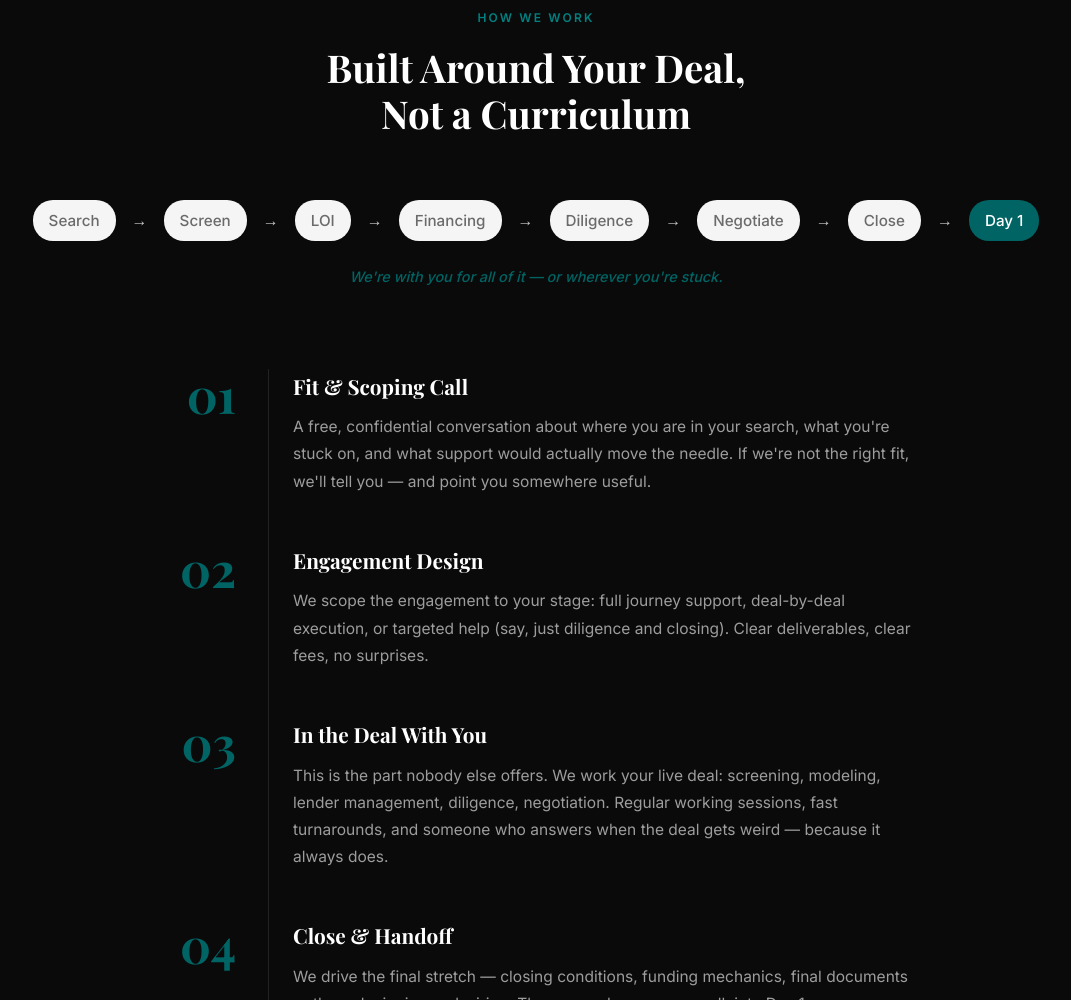
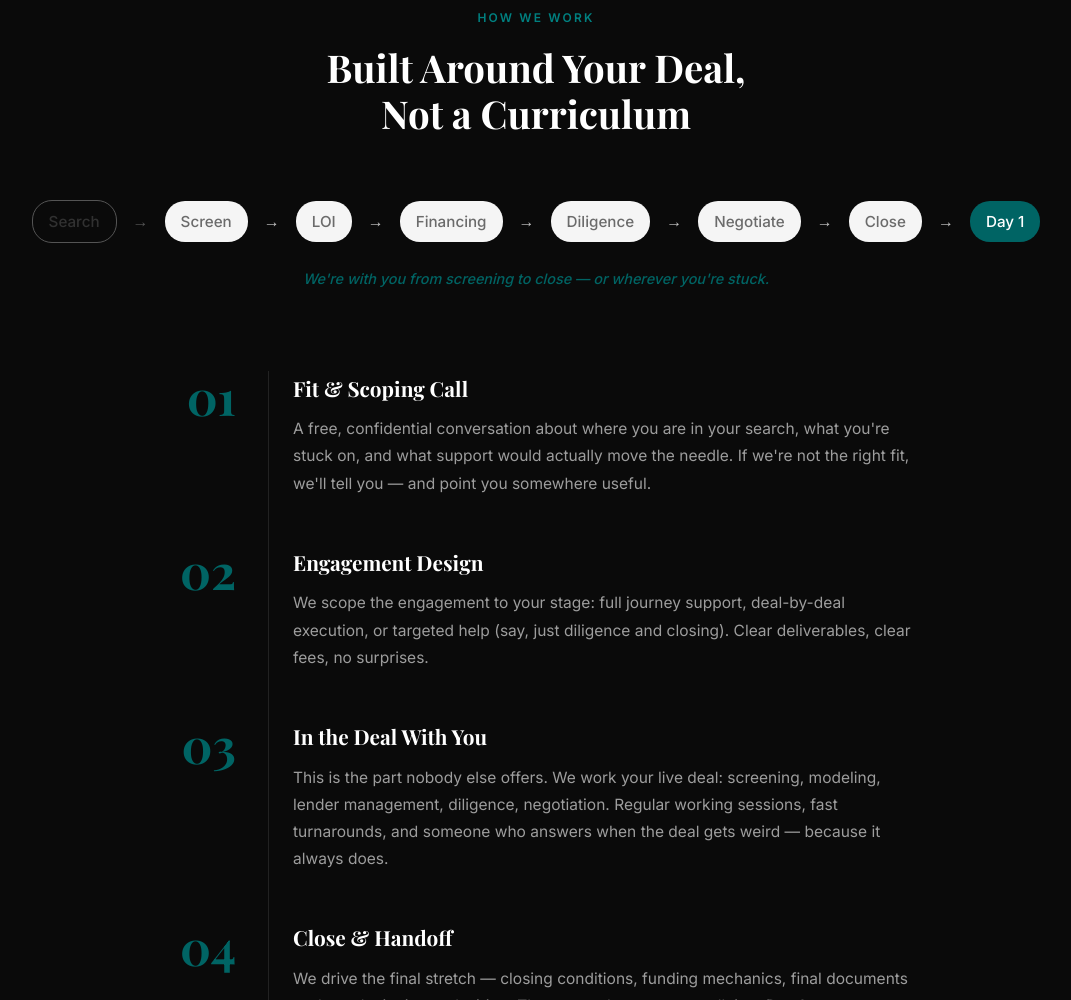
Before and after one commit to KandelaGroupTech/Dunmore-Bay, a plain HTML site: page index.html in a window 1280 px wide. Shown: the part 3899-4899 px from the top of the page, without its empty margins (104-1175 px from the left). Drawn offline with nearby package versions, Linux system fonts and the light colour scheme.

Commit message:
Mark 'Search' step as inactive in journey section to reflect service scope

```diff
--- a/index.html
+++ b/index.html
@@ -297,8 +297,8 @@
       <!-- Journey Timeline -->
       <div class="journey">
         <div class="journey__track">
-          <span class="journey__node">Search</span>
-          <span class="journey__arrow">→</span>
+          <span class="journey__node journey__node--inactive">Search</span>
+          <span class="journey__arrow journey__arrow--inactive">→</span>
           <span class="journey__node">Screen</span>
           <span class="journey__arrow">→</span>
           <span class="journey__node">LOI</span>
@@ -313,7 +313,7 @@
           <span class="journey__arrow">→</span>
           <span class="journey__node journey__node--accent">Day 1</span>
         </div>
-        <p class="journey__caption">We're with you for all of it — or wherever you're stuck.</p>
+        <p class="journey__caption">We're with you from screening to close — or wherever you're stuck.</p>
       </div>
 
       <div class="process__steps">
--- a/styles.css
+++ b/styles.css
@@ -1070,6 +1070,12 @@ img { display: block; max-width: 100%; }
   border-radius: 20px;
 }
 
+.journey__node--inactive {
+  opacity: 0.4;
+  background: transparent;
+  border: 1px solid var(--grey-300);
+}
+
 .journey__node--accent {
   background: var(--teal);
   color: var(--white);
@@ -1078,6 +1084,10 @@ img { display: block; max-width: 100%; }
 .journey__arrow {
   color: var(--grey-300);
   font-weight: 300;
+}
+
+.journey__arrow--inactive {
+  opacity: 0.4;
 }
 
 .journey__caption {
```
